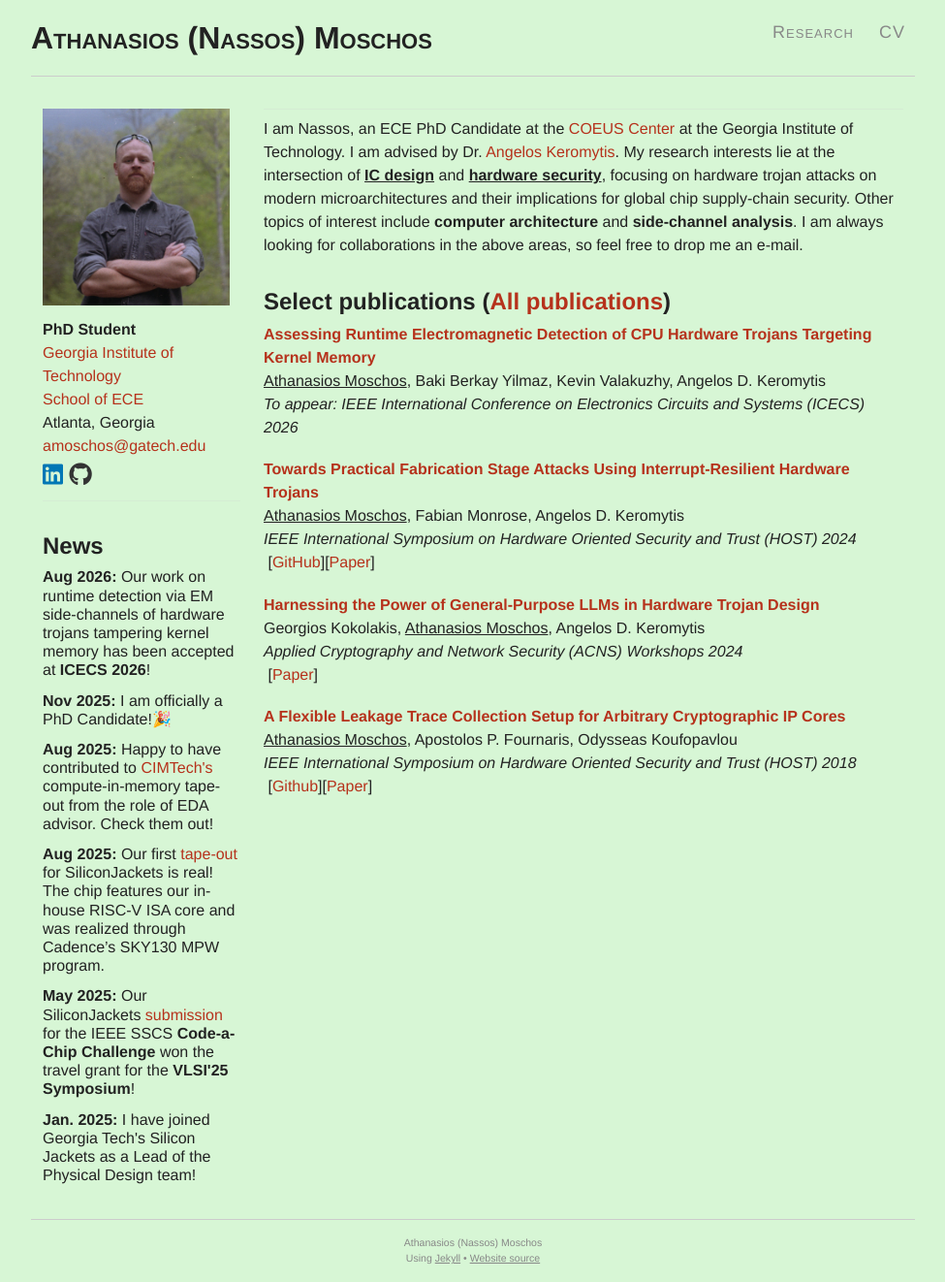
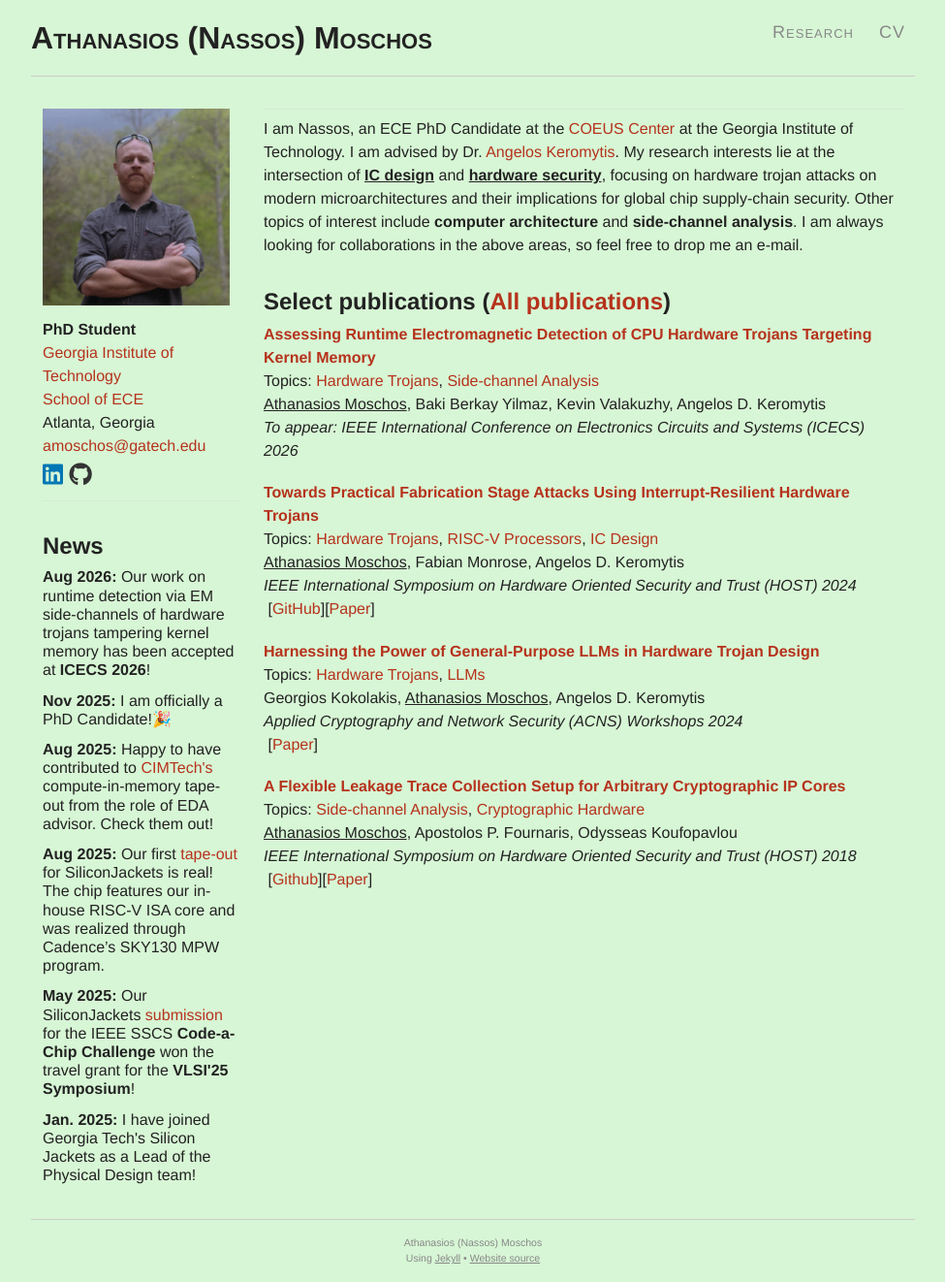
Before and after one commit to 0ena/0ena.github.io, a Jekyll site: the page built from index.md, in a window 1280 px wide. Shown: the whole page at 97% size, without its empty margins (152-1127 px from the left). Built offline with Jekyll 4.4.1, drawn with Linux system fonts in a browser that asks for light colours; nearby versions of some CDN libraries.

Commit message:
Add topics section to publication entries

```diff
--- a/index.md
+++ b/index.md
@@ -19,6 +19,7 @@ I am always looking for collaborations in the above areas, so feel free to drop
 {% include image.html url=pub.image caption="" height="100px" align=thumbnail %}
 {% endif %}
 [**{{pub.title}}**]({% if pub.internal %}{{pub.url | prepend: site.baseurl}}{% else %}{{pub.url}}{% endif %})<br />
+{% if pub.topics %}Topics: {% for topic in pub.topics %}[{{topic}}]({{ '/tags/' | relative_url }}#{{ topic | slugify }}){% unless forloop.last %}, {% endunless %}{% endfor %}<br />{% endif %}
 {{pub.author}}<br />
 *{{pub.conference}}* *{{pub.year}}*
 <br>
```
